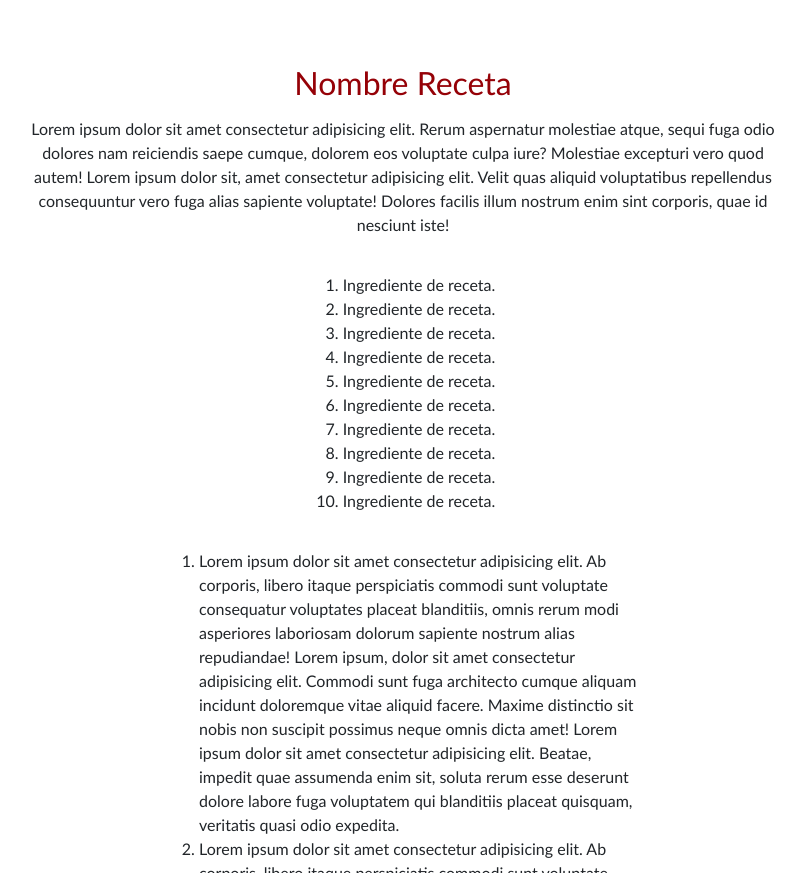
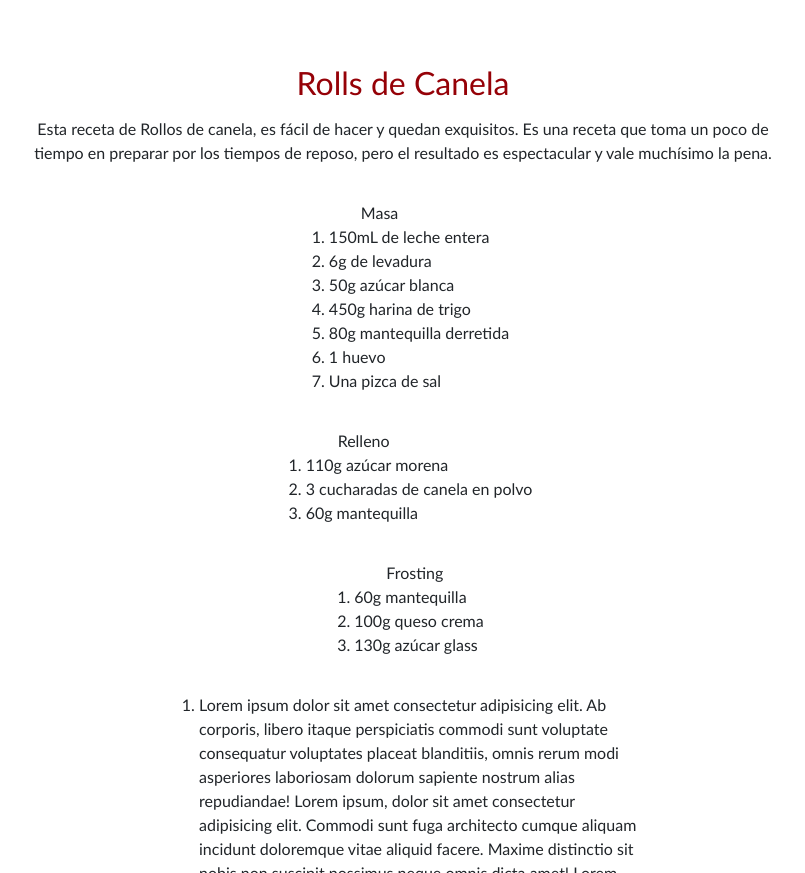
Before and after one commit to VaniMoreno/preentrega-02-moreno2, a plain HTML site: page pages/receta-uno.html in a window 1280 px wide. Shown: the part 687-1560 px from the top of the page, without its empty margins (237-1042 px from the left). Drawn offline with nearby package versions, Linux system fonts and the light colour scheme.

Commit message:
cambio de e¿textos en receta-uno

```diff
--- a/css/estilos.css
+++ b/css/estilos.css
@@ -458,6 +458,7 @@ main h2 p {
     justify-content: center;
     text-align: left;
 
+
 }
 
 .pasos-receta{
--- a/pages/receta-uno.html
+++ b/pages/receta-uno.html
@@ -60,8 +60,8 @@
 
             <div>
                 <img class="imagen-receta-unica" src="../img/receta-sola.png" alt=" imagen de la receta preparada">
-                <h2 class="titulo-receta-uno" >Nombre Receta</h2>
-                <p class="parrafo-receta-uno" >Lorem ipsum dolor sit amet consectetur adipisicing elit. Rerum aspernatur molestiae atque, sequi fuga odio dolores nam reiciendis saepe cumque, dolorem eos voluptate culpa iure? Molestiae excepturi vero quod autem! Lorem ipsum dolor sit, amet consectetur adipisicing elit. Velit quas aliquid voluptatibus repellendus consequuntur vero fuga alias sapiente voluptate! Dolores facilis illum nostrum enim sint corporis, quae id nesciunt iste! </p>
+                <h2 class="titulo-receta-uno" > Rolls de Canela </h2>
+                <p class="parrafo-receta-uno" > Esta receta de Rollos de canela, es fácil de hacer y quedan exquisitos. Es una receta que toma un poco de tiempo en preparar por los tiempos de reposo, pero el resultado es espectacular y vale muchísimo la pena. </p>
             </div>
 
 
@@ -69,18 +69,34 @@
 
         <div class="lista-ingredientes">
             <ol>
-                <li>Ingrediente de receta. </li>
-                <li>Ingrediente de receta. </li>
-                <li>Ingrediente de receta. </li>
-                <li>Ingrediente de receta. </li>
-                <li>Ingrediente de receta. </li>
-                <li>Ingrediente de receta. </li>
-                <li>Ingrediente de receta. </li>
-                <li>Ingrediente de receta. </li>
-                <li>Ingrediente de receta. </li>
-                <li>Ingrediente de receta. </li>
+                <ul>Masa</ul>
+                <li> 150mL de leche entera </li>
+                <li> 6g de levadura </li>
+                <li> 50g azúcar blanca </li>
+                <li> 450g harina de trigo </li>
+                <li> 80g mantequilla derretida </li>
+                <li> 1 huevo </li>
+                <li> Una pizca de sal </li>
             </ol>
         </div>
+
+        <div class="lista-ingredientes">
+          <ol>
+              <ul>Relleno</ul>
+              <li> 110g azúcar morena </li>
+              <li> 3 cucharadas de canela en polvo </li>
+              <li> 60g mantequilla </li>
+          </ol>
+      </div>
+
+      <div class="lista-ingredientes">
+        <ol>
+            <ul>Frosting</ul>
+            <li> 60g mantequilla </li>
+            <li> 100g queso crema </li>
+            <li> 130g azúcar glass </li>
+        </ol>
+    </div>
 
         <div class="pasos-receta">
             <ol>
```
